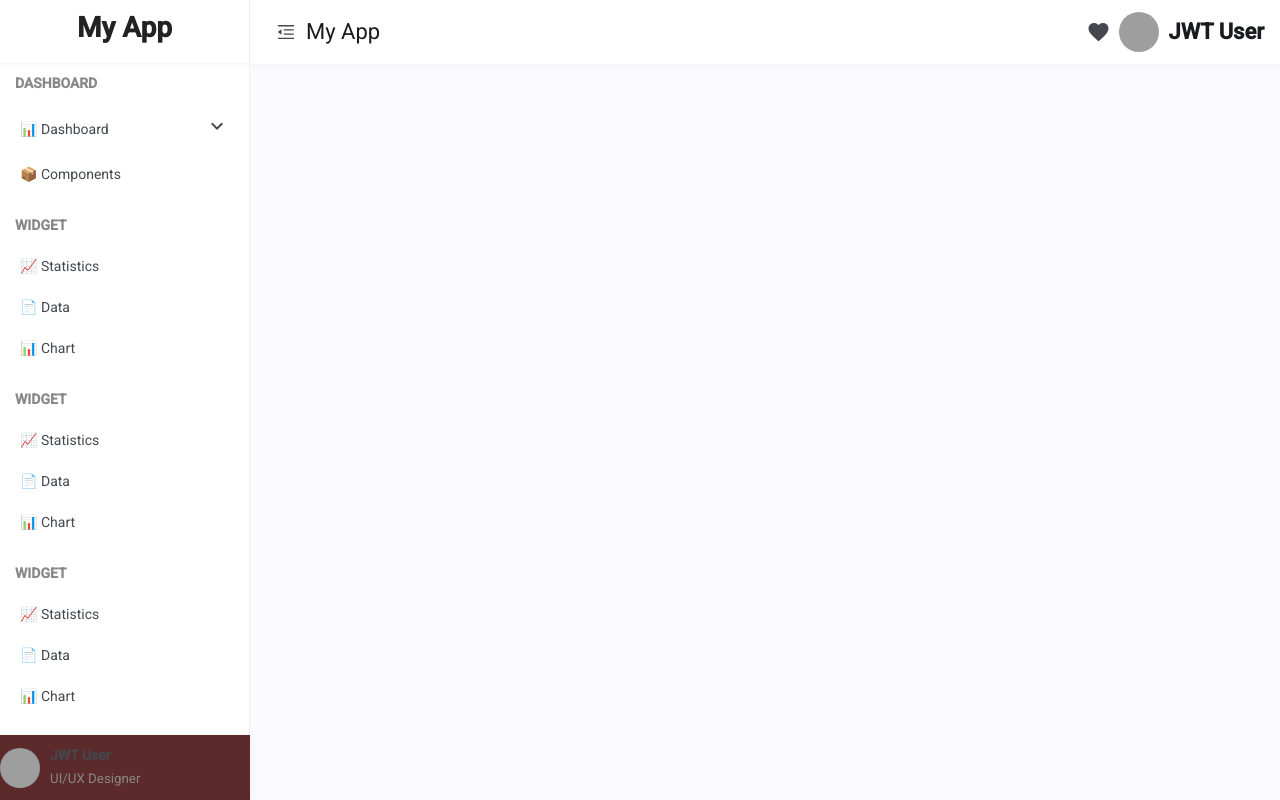
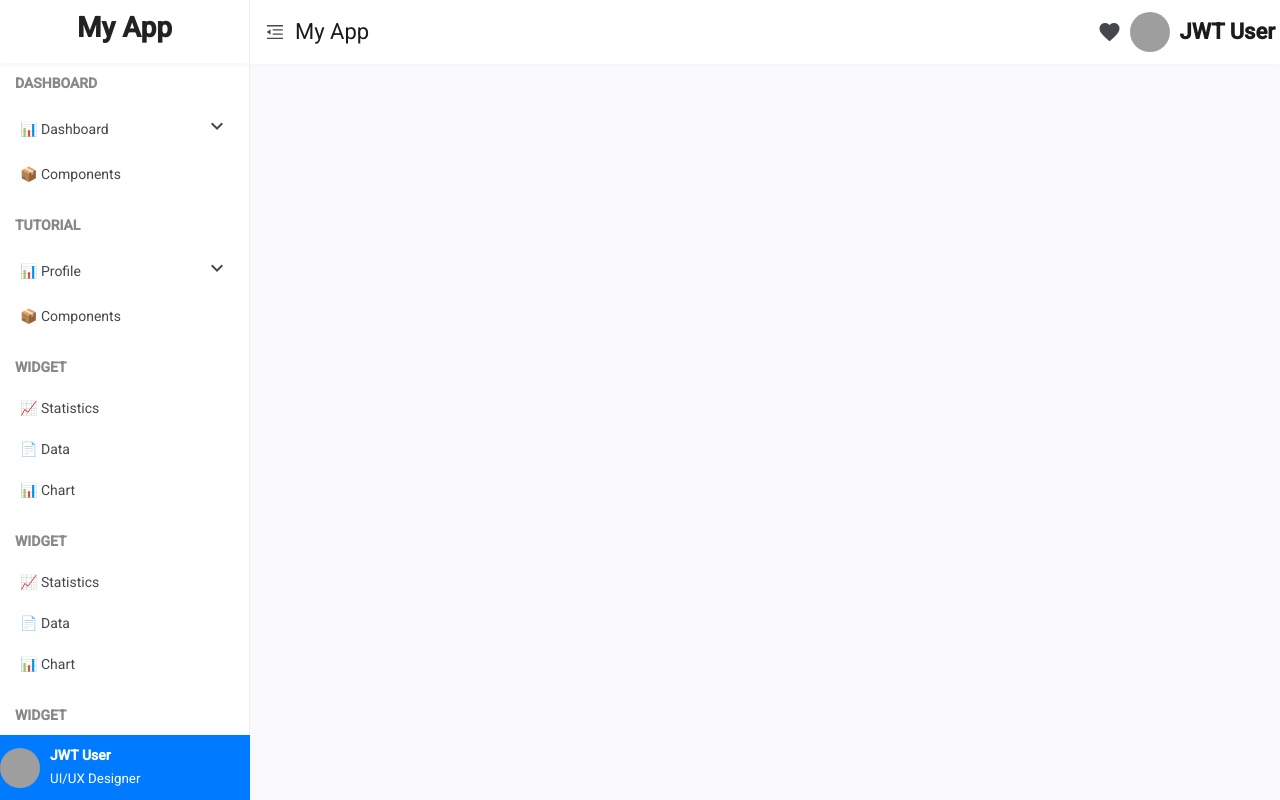
Before and after one commit to satendracoder/admin-panel-angular, an Angular app: page / in a window 1280 px wide. Built offline with nearby package versions, Linux system fonts and the light colour scheme; grey boxes are pictures that could not be loaded.

Commit message:
Admin_setup_1

```diff
--- a/src/app/layouts/sidebar/sidebar.component.html
+++ b/src/app/layouts/sidebar/sidebar.component.html
@@ -16,6 +16,28 @@
                 </span>
             </div>
             <div *ngIf="isOpen['dashboard']" @dropdownAnimation>
+                <div class="submenu-item">Overview</div>
+                <div class="submenu-item">Reports</div>
+            </div>
+
+            <div class="menu-item">
+                <span>📦 Components</span>
+            </div>
+        </div>
+
+        <div class="menu-group">
+            <h4>Tutorial</h4>
+            <div class="menu-item" (click)="toggleDropdown('Tutorial')">
+                <span>📊 Profile</span>
+                <span [class.rotate]="isOpen['Tutorial']">
+                    <mat-icon>keyboard_arrow_down</mat-icon>
+                </span>
+            </div>
+            <div *ngIf="isOpen['Tutorial']" @dropdownAnimation>
+                <div class="submenu-item">Create Tutorial</div>
+                <div class="submenu-item">Reports</div>
+                <div class="submenu-item">Overview</div>
+                <div class="submenu-item">Reports</div>
                 <div class="submenu-item">Overview</div>
                 <div class="submenu-item">Reports</div>
             </div>
@@ -65,6 +87,28 @@
         </div>
 
         <div class="menu-group">
+            <h4>Profile</h4>
+            <div class="menu-item" (click)="toggleDropdown('Profile')">
+                <span>📊 Profile</span>
+                <span [class.rotate]="isOpen['Profile']">
+                    <mat-icon>keyboard_arrow_down</mat-icon>
+                </span>
+            </div>
+            <div *ngIf="isOpen['Profile']" @dropdownAnimation>
+                <div class="submenu-item">Overview</div>
+                <div class="submenu-item">Reports</div>
+                <div class="submenu-item">Overview</div>
+                <div class="submenu-item">Reports</div>
+                <div class="submenu-item">Overview</div>
+                <div class="submenu-item">Reports</div>
+            </div>
+
+            <div class="menu-item">
+                <span>📦 Components</span>
+            </div>
+        </div>
+
+        <div class="menu-group">
             <h4>Admin Panel</h4>
             <div class="menu-item">
                 <span>📚 Online Courses</span>
@@ -79,6 +123,8 @@
                 <span>🧾 Invoice</span>
             </div>
         </div>
+
+        <br>
     </div>
 
     <!-- Bottom Profile Section -->
--- a/src/app/layouts/sidebar/sidebar.component.scss
+++ b/src/app/layouts/sidebar/sidebar.component.scss
@@ -18,6 +18,10 @@
     font-size: 16px;
     color: #007bff;
     box-shadow: 0px 0px 7px #eee;
+
+    @media screen and (max-width:768px) {
+        padding: 3.5px 20px;
+    }
 }
 
 .menu {
@@ -87,7 +91,8 @@
     display: flex;
     align-items: center;
     padding: 10px 0px;
-    background-color: #5c2a2a;
+    background-color: #007bff;
+    color: #fff;
     cursor: pointer;
     border-radius: 0px;
     box-shadow: 0px 0px 7px #eee;
@@ -107,7 +112,7 @@
 }
 
 .profile-info small {
-    color: #888;
+    color: #fff;
 }
 
 .rotate {
--- a/src/app/layouts/tutorial-layout/tutorial-layout.component.scss
+++ b/src/app/layouts/tutorial-layout/tutorial-layout.component.scss
@@ -21,6 +21,7 @@
                 background-color: #fff;
                 box-shadow: 0px 0px 5px #eee;
                 border-radius: 0px;
+                padding: 0 5px;
 
                 .mat-mdc-icon-button img,
                 .mat-mdc-icon-button svg {
--- a/src/app/shared/reusable-components/test/test.component.ts
+++ b/src/app/shared/reusable-components/test/test.component.ts
@@ -33,5 +33,6 @@ activeMenu: string = 'profile'; // Tracks active menu (Profile or Settings)
 
   logout() {
     alert("API Not work")
+    this.isDropdownOpen = false;
   }
 }
```
